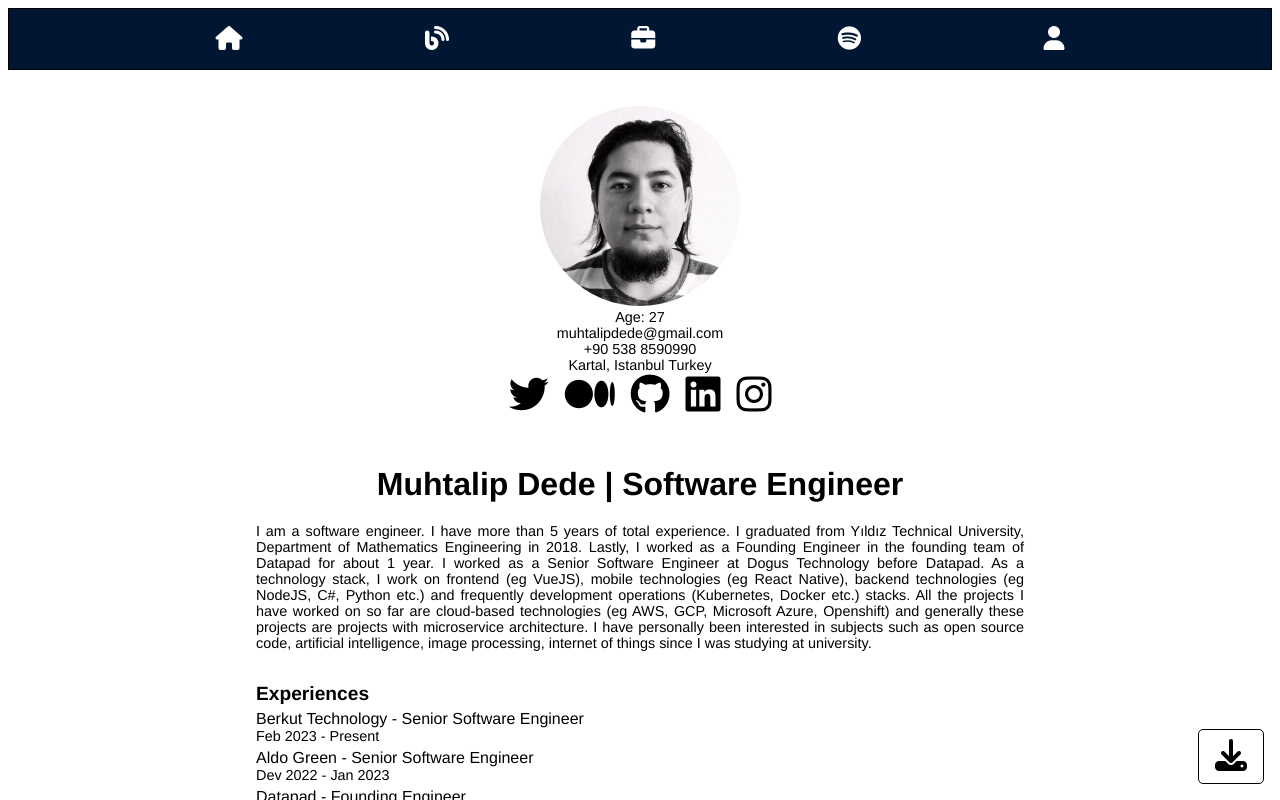
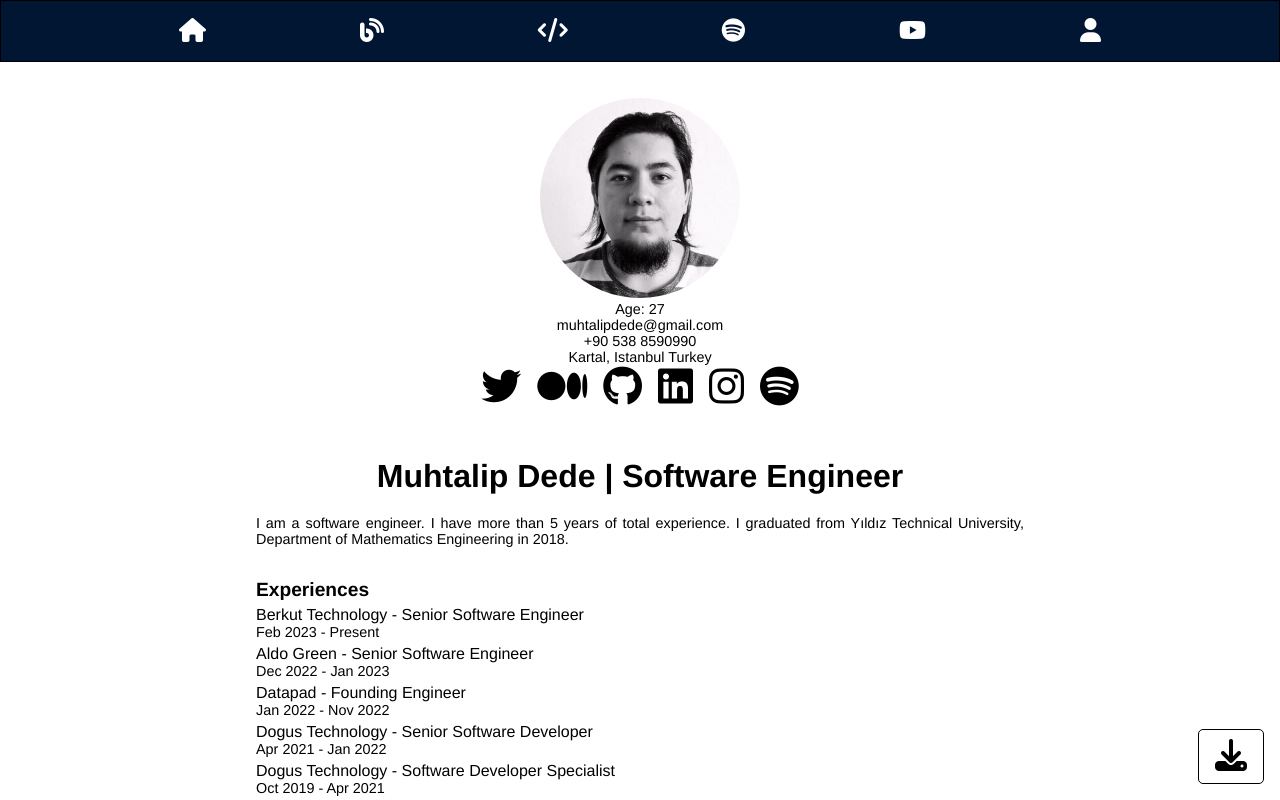
Before and after one commit to muhtalipdede/muhtalipdede.github.io, a SvelteKit app: page /about in a window 1280 px wide. Shown: the top 800 px of the page. Built offline with nearby package versions, Linux system fonts and the light colour scheme.

Commit message:
add new features

```diff
--- a/src/app.html
+++ b/src/app.html
@@ -19,7 +19,7 @@
   %sveltekit.head%
 </head>
 
-<body data-sveltekit-preload-data="hover">
+<body data-sveltekit-preload-data="hover" >
   <div style="display: contents">%sveltekit.body%</div>
 </body>
 
--- a/src/components/NavigationBar.svelte
+++ b/src/components/NavigationBar.svelte
@@ -9,10 +9,13 @@
     <i class="fa-solid fa-blog" />
   </a>
   <a href="/projects" class="content__logo">
-    <i class="fa-solid fa-briefcase" />
+    <i class="fa-solid fa-code"></i>
   </a>
   <a href="/music" class="content__logo">
     <i class="fa-brands fa-spotify"></i>
+  </a>
+  <a href="/stream" class="content__logo">
+    <i class="fa-brands fa-youtube" />
   </a>
   <a href="/about" class="content__logo">
     <i class="fa-solid fa-user" />
--- a/src/components/Social.svelte
+++ b/src/components/Social.svelte
@@ -20,6 +20,9 @@
     <a href="https://www.instagram.com/muhtalipdede5/" class="socials__item">
       <i class="fa-brands fa-instagram" />
     </a>
+    <a href="https://open.spotify.com/artist/68ecCED778FRppsxzpn1Gx?si=fDaiWsTmSASUgicEZ2Zmiw" class="socials__item">
+      <i class="fa-brands fa-spotify" />
+    </a>
 </div>
 
 <style>
--- a/src/data/resume.ts
+++ b/src/data/resume.ts
@@ -11,7 +11,7 @@ const resume = {
     },
     age: 27,
     aboutme:
-      "I am a software engineer. I have more than 5 years of total experience. I graduated from Yıldız Technical University, Department of Mathematics Engineering in 2018. Lastly, I worked as a Founding Engineer in the founding team of Datapad for about 1 year. I worked as a Senior Software Engineer at Dogus Technology before Datapad. As a technology stack, I work on frontend (eg VueJS), mobile technologies (eg React Native), backend technologies (eg NodeJS, C#, Python etc.) and frequently development operations (Kubernetes, Docker etc.) stacks. All the projects I have worked on so far are cloud-based technologies (eg AWS, GCP, Microsoft Azure, Openshift) and generally these projects are projects with microservice architecture. I have personally been interested in subjects such as open source code, artificial intelligence, image processing, internet of things since I was studying at university.",
+      "I am a software engineer. I have more than 5 years of total experience. I graduated from Yıldız Technical University, Department of Mathematics Engineering in 2018.",
     email: "muhtalipdede@gmail.com",
     phone: "+90 538 8590990",
   },
@@ -31,7 +31,7 @@ const resume = {
     {
       company: "Aldo Green",
       position: "Senior Software Engineer",
-      start: "Dev 2022",
+      start: "Dec 2022",
       end: "Jan 2023",
     },
     {
@@ -43,8 +43,26 @@ const resume = {
     {
       company: "Dogus Technology",
       position: "Senior Software Developer",
+      start: "Apr 2021",
+      end: "Jan 2022",
+    },
+    {
+      company: "Dogus Technology",
+      position: "Software Developer Specialist",
+      start: "Oct 2019",
+      end: "Apr 2021",
+    },
+    {
+      company: "Dogus Technology",
+      position: "Junior Software Developer",
+      start: "Jul 2018",
+      end: "Sep 2019",
+    },
+    {
+      company: "Dogus Technology",
+      position: "Software Development Intern",
       start: "Jul 2017",
-      end: "Jan 2022",
+      end: "Jul 2018",
     },
     {
       company: "Halkbank",
--- a/src/routes/+layout.svelte
+++ b/src/routes/+layout.svelte
@@ -31,6 +31,7 @@
     flex-direction: column;
     min-height: 100vh;
     font-family: "Helvetica Neue", Helvetica, Arial, sans-serif;
+    margin: -8px;
   }
 
   main {
--- /dev/null
+++ b/src/routes/stream/+page.ts
@@ -0,0 +1 @@
+export const prerender = true;
```
Also changed, not shown: src/routes/+page.svelte (+3 -9 lines), src/routes/stream/+page.svelte (added, +29 -0 lines).
